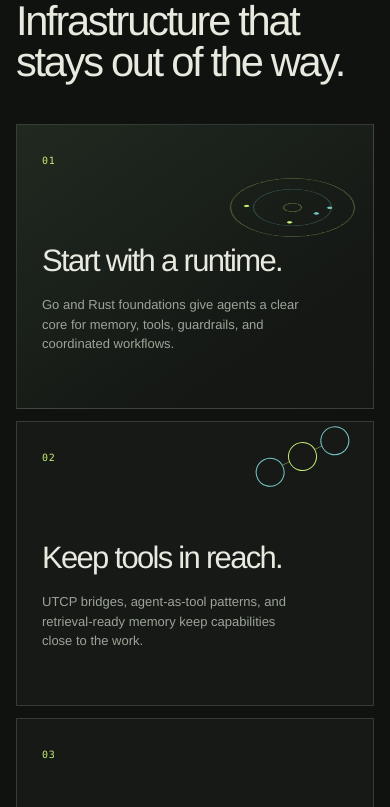
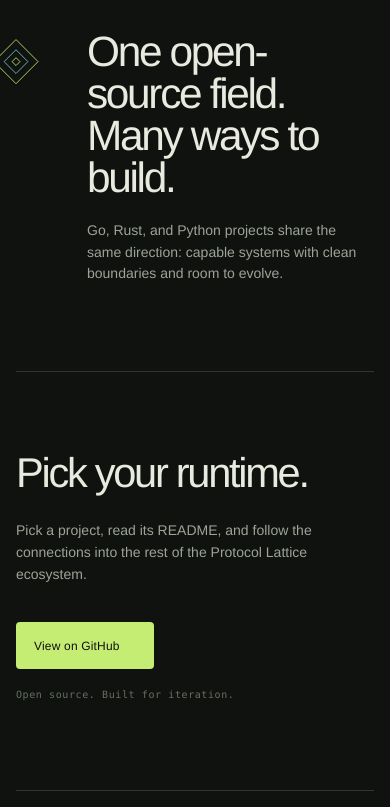
Before and after one commit to Protocol-Lattice/Protocol-Lattice, a website: page public/index.html in a window 390 px wide. Shown: the part 4290-5097 px from the top of the page. Drawn offline with Linux system fonts and the light colour scheme; animation ran at ten frames a second.

Commit message:
fix website

```diff
--- a/public/index.html
+++ b/public/index.html
@@ -21,7 +21,6 @@
         <nav class="nav-links">
           <a href="#protocol">Protocol</a>
           <a href="#projects">Projects</a>
-          <a href="#why">Why it fits</a>
           <a href="#docs">Docs</a>
         </nav>
         <a class="header-cta" href="https://github.com/Protocol-Lattice" target="_blank" rel="noreferrer">View on GitHub <span aria-hidden="true">↗</span></a>
@@ -106,32 +105,6 @@
           </div>
         </section>
 
-        <section class="why-section section-wrap" id="why" aria-labelledby="why-title">
-          <div class="why-heading reveal">
-            <h2 id="why-title">Infrastructure that stays out of the way.</h2>
-          </div>
-          <div class="why-grid">
-            <article class="why-card why-card-feature reveal">
-              <span class="card-count">01</span>
-              <h3>Start with a runtime.</h3>
-              <p>Go and Rust foundations give agents a clear core for memory, tools, guardrails, and coordinated workflows.</p>
-              <div class="card-diagram diagram-context" aria-hidden="true"><span></span><span></span><span></span><span></span></div>
-            </article>
-            <article class="why-card reveal reveal-delay">
-              <span class="card-count">02</span>
-              <h3>Keep tools in reach.</h3>
-              <p>UTCP bridges, agent-as-tool patterns, and retrieval-ready memory keep capabilities close to the work.</p>
-              <div class="card-diagram diagram-trust" aria-hidden="true"><i></i><i></i><i></i></div>
-            </article>
-            <article class="why-card reveal reveal-delay-2">
-              <span class="card-count">03</span>
-              <h3>Expose clean surfaces.</h3>
-              <p>Gateways and backend primitives turn internal services into APIs that other systems can understand.</p>
-              <div class="card-diagram diagram-action" aria-hidden="true"><span>+</span><span>+</span><span>+</span></div>
-            </article>
-          </div>
-        </section>
-
         <section class="manifesto section-wrap reveal" aria-labelledby="manifesto-title">
           <div class="manifesto-mark" aria-hidden="true"></div>
           <div>
--- a/public/styles.css
+++ b/public/styles.css
@@ -139,21 +139,6 @@
 .project-visual { position: absolute; pointer-events: none; }.project-visual-agent { top: 54px; right: 31px; width: 181px; height: 181px; border: 1px solid rgba(198,237,115,.42); border-radius: 50%; transform: rotateX(62deg) rotateZ(-24deg); }.project-visual-agent::before, .project-visual-agent::after { position: absolute; content: ""; inset: 24px; border: 1px solid rgba(118,200,198,.38); border-radius: 50%; }.project-visual-agent::after { inset: 57px; border-color: rgba(198,237,115,.52); }.project-visual-agent i { position: absolute; width: 6px; height: 6px; border-radius: 50%; background: var(--lime); box-shadow: 0 0 14px rgba(198,237,115,.7); }.project-visual-agent i:nth-child(1) { left: 20px; top: 56px; }.project-visual-agent i:nth-child(2) { right: 27px; top: 71px; background: var(--cyan); }.project-visual-agent i:nth-child(3) { left: 52px; bottom: 28px; }.project-visual-agent i:nth-child(4) { right: 44px; bottom: 41px; background: var(--cyan); }.project-visual-agent span { position: absolute; top: 48%; left: 48%; width: 10px; height: 10px; border: 1px solid var(--lime); border-radius: 50%; }
 .project-visual-rust { top: 54px; right: 31px; display: flex; gap: 8px; align-items: center; transform: rotate(-24deg); }.project-visual-rust::before { position: absolute; left: 9px; width: 102px; height: 1px; content: ""; background: rgba(198,237,115,.45); }.project-visual-rust span { position: relative; z-index: 1; width: 33px; height: 33px; border: 1px solid var(--cyan); border-radius: 50%; background: var(--panel); }.project-visual-rust span:nth-child(2) { border-color: var(--lime); }
 
-.why-section { padding: 74px 0 150px; }
-.why-heading { max-width: 600px; }.why-heading h2 { max-width: 590px; }
-.why-grid { display: grid; grid-template-columns: 1.28fr 0.86fr 0.86fr; gap: 14px; margin-top: 66px; }
-.why-card { position: relative; min-height: 360px; padding: 25px; border: 1px solid var(--line); background: var(--panel); overflow: hidden; transition: border-color 220ms ease, transform 220ms var(--ease-out); }
-.why-card:hover { border-color: rgba(198,237,115,.58); transform: translateY(-4px); }
-.why-card-feature { min-height: 430px; background: linear-gradient(145deg, #202920, #141714 76%); }
-.why-card h3 { max-width: 240px; margin-top: 104px; font-size: 29px; line-height: 1.02; }
-.why-card-feature h3 { max-width: 360px; margin-top: 168px; font-size: 42px; }
-.why-card p { max-width: 270px; margin-top: 18px; color: var(--muted); font-size: 13px; line-height: 1.5; }
-.card-count { position: relative; z-index: 1; }.card-diagram { position: absolute; pointer-events: none; }
-.diagram-context { right: 21px; top: 27px; width: 165px; height: 165px; border: 1px solid rgba(198,237,115,.38); border-radius: 50%; transform: rotateX(62deg) rotateZ(-23deg); }
-.diagram-context::before, .diagram-context::after { position: absolute; content: ""; border: 1px solid rgba(118,200,198,.34); border-radius: 50%; inset: 22px; }.diagram-context::after { inset: 52px; border-color: rgba(198,237,115,.45); }
-.diagram-context span { position: absolute; width: 5px; height: 5px; border-radius: 50%; background: var(--lime); }.diagram-context span:nth-child(1) { left: 18px; top: 38px; }.diagram-context span:nth-child(2) { right: 25px; top: 74px; background: var(--cyan); }.diagram-context span:nth-child(3) { left: 44px; bottom: 31px; }.diagram-context span:nth-child(4) { right: 42px; bottom: 38px; background: var(--cyan); }
-.diagram-trust { top: 25px; right: 24px; display: flex; gap: 7px; align-items: center; transform: rotate(-26deg); }.diagram-trust::before { position: absolute; top: 13px; left: 8px; width: 88px; height: 1px; content: ""; background: rgba(198,237,115,.45); }.diagram-trust i { position: relative; z-index: 1; display: block; width: 29px; height: 29px; border: 1px solid var(--cyan); border-radius: 50%; background: var(--panel); }.diagram-trust i:nth-child(2) { border-color: var(--lime); }.diagram-action { right: 22px; bottom: 26px; display: flex; gap: 9px; }.diagram-action span { display: grid; place-items: center; width: 27px; height: 27px; border: 1px solid rgba(198,237,115,.4); color: var(--lime); font-size: 15px; }.diagram-action span:nth-child(2) { transform: translateY(-13px); background: rgba(118,200,198,.1); }.diagram-action span:nth-child(3) { transform: translateY(-26px); }
-
 .manifesto { padding: 105px 0 110px; display: grid; grid-template-columns: 90px minmax(0, 1fr) 0.65fr; gap: 46px; align-items: start; border-top: 1px solid var(--line); }
 .manifesto h2 { max-width: 730px; font-size: clamp(2.8rem, 5vw, 5.2rem); }
 .manifesto > p { max-width: 310px; padding-top: 48px; color: var(--muted); font-size: 15px; line-height: 1.55; }
@@ -174,7 +159,6 @@
   .hero { grid-template-columns: 1fr; gap: 40px; padding-top: 54px; }.hero-copy { max-width: 610px; }.hero-visual { min-height: 540px; width: 100%; }
   .protocol-section { grid-template-columns: 1fr; padding-top: 110px; }.protocol-orbit { min-height: 430px; width: min(100%, 600px); margin: 0 auto; }.ring-one { width: 420px; height: 420px; margin-left: -210px; }.ring-two { width: 275px; height: 275px; margin-left: -137px; }
   .project-list { grid-template-columns: 1fr 1fr; }.project-card, .project-rust { grid-column: auto; }.project-feature { grid-column: 1 / -1; }.project-feature, .project-rust { min-height: 380px; }.project-feature .project-copy, .project-rust .project-copy { margin-top: 133px; }
-  .why-grid { grid-template-columns: 1fr 1fr; }.why-card-feature { grid-column: 1 / -1; min-height: 360px; }.why-card-feature h3 { margin-top: 126px; }
   .manifesto { grid-template-columns: 70px 1fr; gap: 28px; }.manifesto > p { grid-column: 2; padding-top: 0; }.manifesto-mark { transform: scale(.8) rotate(45deg); transform-origin: top left; }
   .docs-section { grid-template-columns: 1fr 1fr; }
 }
@@ -185,7 +169,6 @@
   .signal-bar { grid-template-columns: 1fr; gap: 14px; padding: 19px 0; }.signal-bar > div { justify-content: space-between; }
   .protocol-section { padding: 90px 0 84px; gap: 52px; }.protocol-copy p, .why-heading p, .docs-copy p { font-size: 14px; }.protocol-orbit { min-height: 340px; }.ring-one { width: 310px; height: 310px; top: 15px; margin-left: -155px; }.ring-two { width: 210px; height: 210px; top: 65px; margin-left: -105px; }.orbit-node { font-size: 9px; }.node-a { left: 0; }.node-b { right: 0; }.node-c { left: 17%; }.orbit-core { width: 96px; height: 96px; margin: -48px 0 0 -48px; }.orbit-core span { font-size: 19px; }.orbit-core small { margin-top: -27px; font-size: 8px; }.protocol-orbit::after { inset: 18% 0; }
   .projects-section { padding: 63px 0 90px; }.projects-header p { font-size: 14px; }.project-list { grid-template-columns: 1fr; gap: 12px; margin-top: 43px; }.project-card, .project-feature, .project-rust { grid-column: auto; min-height: 325px; }.project-feature { min-height: 390px; }.project-copy, .project-feature .project-copy, .project-rust .project-copy { margin-top: 105px; }.project-feature .project-copy h3 { font-size: 3rem; }.project-visual-agent { width: 135px; height: 135px; top: 48px; right: 23px; }.project-visual-rust { top: 47px; right: 22px; }
-  .why-section { padding: 50px 0 90px; }.why-grid { grid-template-columns: 1fr; gap: 12px; margin-top: 42px; }.why-card, .why-card-feature { grid-column: auto; min-height: 285px; }.why-card h3, .why-card-feature h3 { max-width: 280px; margin-top: 77px; font-size: 31px; }.why-card p { max-width: 260px; }.diagram-context { width: 125px; height: 125px; right: 18px; top: 20px; }.diagram-trust { top: 20px; right: 20px; }.diagram-action { right: 19px; bottom: 19px; }
   .manifesto { padding: 80px 0 86px; grid-template-columns: 50px 1fr; gap: 21px; }.manifesto-mark { width: 40px; height: 40px; }.manifesto-mark::before { inset: 8px; }.manifesto-mark::after { inset: 15px; }.manifesto h2 { font-size: 2.65rem; }.manifesto > p { grid-column: 2; font-size: 14px; }
   .docs-section { padding: 80px 0 90px; grid-template-columns: 1fr; gap: 37px; }.site-footer { min-height: 130px; align-items: flex-start; flex-direction: column; justify-content: center; gap: 19px; }.footer-meta { align-items: flex-start; flex-direction: column; gap: 11px; }.footer-meta span { max-width: 220px; line-height: 1.45; }
 }
```
